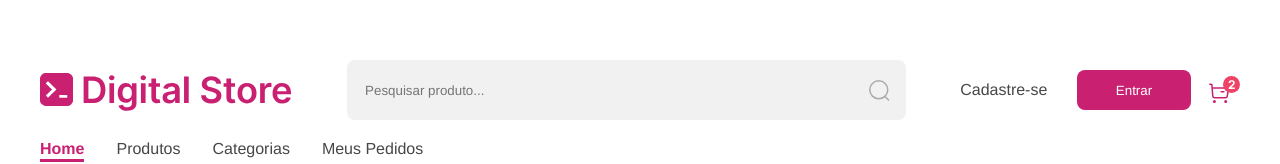
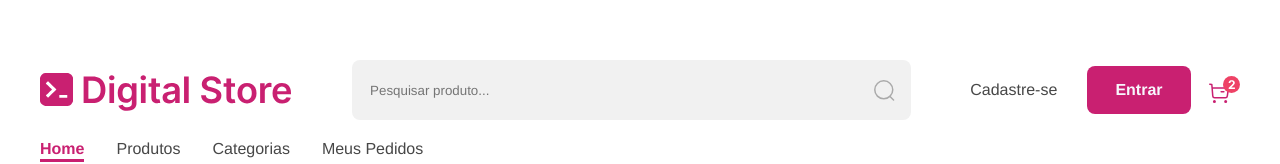
Before and after one commit to marcelocarvalho1/Digital-Store, a React (Vite) app: page / in a window 1280 px wide. Shown: the top 164 px of the page. Built offline with nearby package versions, Linux system fonts and the light colour scheme.

Commit message:
Ajustando o cabeçalho da página de login com novos componentes e estilos

```diff
--- a/package.json
+++ b/package.json
@@ -28,6 +28,6 @@
     "eslint-plugin-react-hooks": "^5.0.0",
     "eslint-plugin-react-refresh": "^0.4.18",
     "globals": "^15.14.0",
-    "vite": "^6.1.0"
+    "vite": "^6.2.1"
   }
 }
--- a/src/components/Header/Header.css
+++ b/src/components/Header/Header.css
@@ -50,21 +50,37 @@ header > .cabelhaco > div {
   align-items: center;
   gap: 1rem;
 }
-header > .cabelhaco > div > a {
+header > .cabelhaco > div > .cadastre {
   color: #474747;
   text-decoration: none;
   font-size: 16px;
   width: 6.3rem;
 }
+header > div > .entrar {
+  color: rgb(248, 248, 248);
+}
+
 header > .cabelhaco > div > a:hover {
   text-decoration: underline;
 }
-header > .cabelhaco > div > button {
-  width: 114px;
-  height: 40px;
+
+.entrar {
+  width: 6.5rem;
+  height: 48px;
+  background-color: #c92071;
+  color: #f7f7fc;
+  font-weight: bold;
   border: none;
-  color: white;
-  background-color: #c92071;
   border-radius: 8px;
   cursor: pointer;
+  transition: 0.6s;
+  text-decoration: none;
+  font-size: 16px;
+  display: flex;
+  justify-content: center;
+  align-items: center;
 }
+
+.entrar:hover {
+  background-color: #a1195b;
+}
--- a/src/components/Header/index.jsx
+++ b/src/components/Header/index.jsx
@@ -15,8 +15,8 @@ export function Header() {
           <img className="search-icon" src={Search} alt="Ícone de pesquisa" />
         </div>
         <div>
-          <Link to="/register">Cadastre-se</Link>
-          <button>Entrar</button>
+          <Link to="/register" className="cadastre">Cadastre-se</Link>
+          <Link to="/login" className="entrar">Entrar</Link>
           <img className="cart" src={cartIcon} alt="Carrinho de Compras" />
         </div>
       </div>
--- a/src/pages/LoginPage/Login.jsx
+++ b/src/pages/LoginPage/Login.jsx
@@ -1,9 +1,12 @@
-
-import { SectionLogin } from '../../components/SectionLogin/SectionLogin';
+import { SectionLogin } from "../../components/SectionLogin/SectionLogin";
+import { Footer } from "../../components/Footer";
+import { Header2 } from "../../components/Header2";
 export function LoginPage() {
-    return (
-        <>
-            <SectionLogin />
-        </>
-    )
+  return (
+    <>
+      <Header2 />
+      <SectionLogin />
+      <Footer />
+    </>
+  );
 }
```
Also changed, not shown: 1 other file (tests, documents, lock files or other folders).
